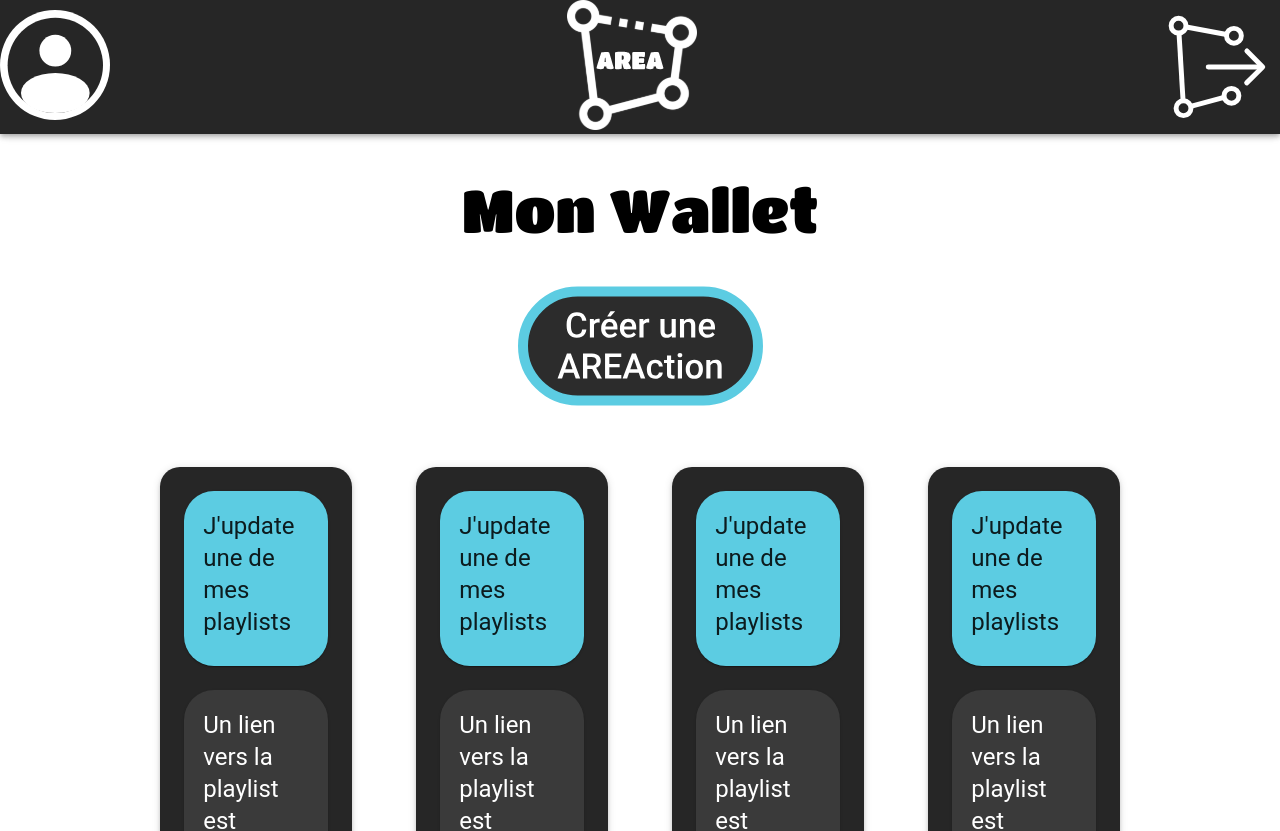
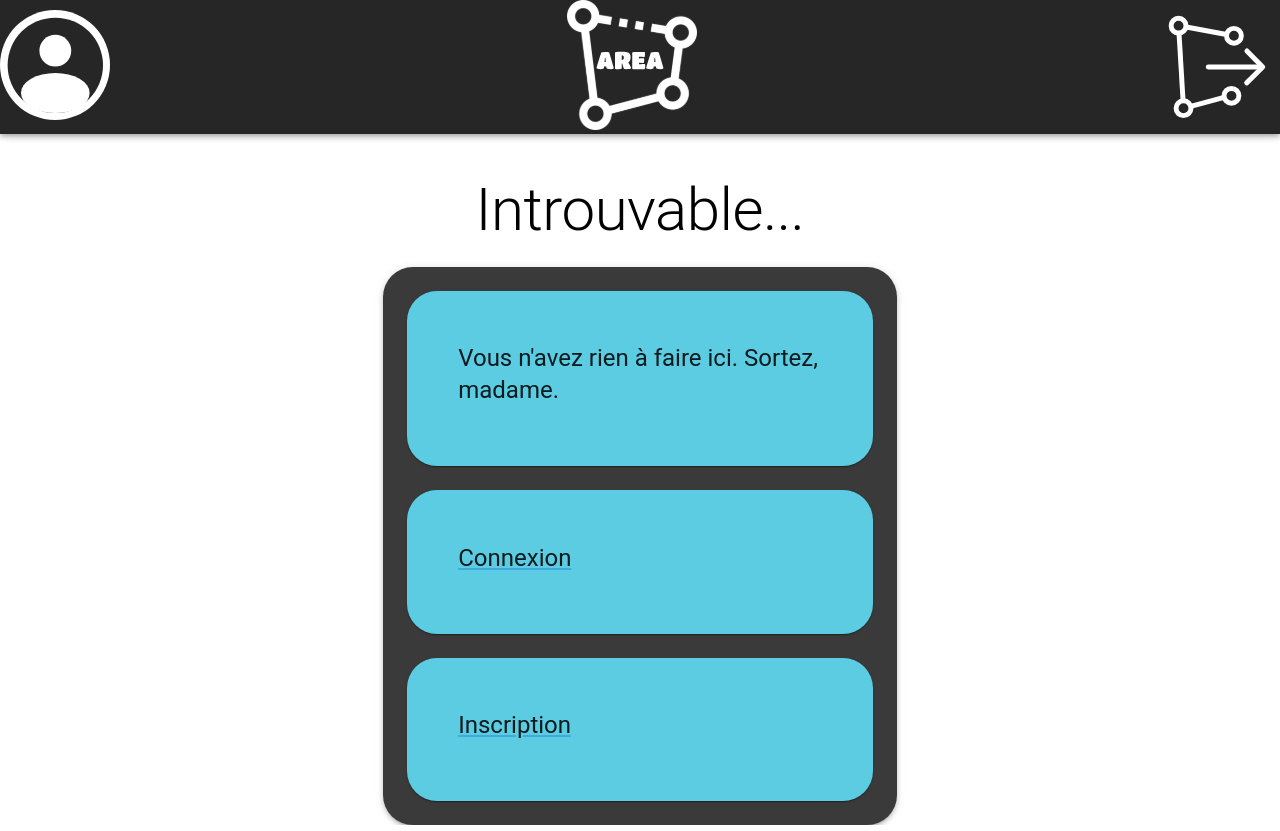
Before and after one commit to ErwanSimonetti/Area, a React (Create React App) app in the folder web/web-app/: page /wallet in a window 1280 px wide. Shown: the top 831 px of the page. Built offline with nearby package versions, Linux system fonts and the light colour scheme.

Commit message:
feat(logout): protected the routes set a useeffect to condition access to pages if there is no jwt, there is no access to wallet & services

```diff
--- a/web/web-app/package.json
+++ b/web/web-app/package.json
@@ -14,7 +14,9 @@
     "@testing-library/user-event": "^13.5.0",
     "axios": "^1.1.3",
     "gapi-script": "^1.2.0",
+    "js-cookie": "^3.0.1",
     "react": "^18.2.0",
+    "react-cookie": "^4.1.1",
     "react-dom": "^18.2.0",
     "react-google-login": "^5.2.2",
     "react-login-github": "^1.0.8",
--- a/web/web-app/src/App.js
+++ b/web/web-app/src/App.js
@@ -6,17 +6,31 @@ import NavBar from './Components/Navbar'
 import { Route, Routes } from 'react-router-dom'
 import Register from './Components/Register'
 import Services from './Components/Services'
+import Cookies from 'js-cookie'
+import Forbidden from './Components/Forbidden'
 
 export default function App () {
+  const [loggedIn, setLoggedIn] = React.useState(Cookies.get('jwt') < 0)
+
   return (
     <div className='App'>
-      <NavBar />
+      <NavBar setLoggedIn={ setLoggedIn } loggedIn={ loggedIn }/>
       <Routes>
         <Route path='/' element={<Home />} />
-        <Route path='/register' element={<Register />} />
-        <Route path='/login' element={<Login />} />
-        <Route path='/wallet' element={<Wallet />} />
-        <Route path='/user/services' element={<Services />} />
+        {loggedIn === true &&
+        <React.Fragment>
+          <Route path='/wallet' element={<Wallet />} />
+          <Route path='/user/services' element={<Services />} />
+        </React.Fragment>
+        }
+        {loggedIn === false &&
+        <React.Fragment>
+          <Route path='/user/services' element={<Forbidden />} />
+          <Route path='/wallet' element={<Forbidden />} />
+          <Route path='/register' element={<Register />} />
+          <Route path='/login' element={<Login />} />
+        </React.Fragment>
+      }
       </Routes>
     </div>
   )
--- /dev/null
+++ b/web/web-app/src/Components/Forbidden.js
@@ -0,0 +1,62 @@
+import * as React from 'react'
+import { Grid, Card, Box, Link, Button } from '@mui/material'
+import { createTheme, ThemeProvider, Typography } from '@material-ui/core'
+
+const btmCard = {
+    bgcolor: '#5CCCE2',
+    borderColor: 'text.primary',
+    m: 3,
+    padding: '10%',
+    borderRadius: '30px'
+}
+const parentCard = {
+    bgcolor: '#3A3A3A',
+    borderRadius: '30px',
+    boxShadow: 3,
+    padding: '0%'
+}
+
+const theme = createTheme({
+    typography: {
+      fontFamily: ['Titan One', 'cursive'].join(',')
+    }
+  })
+
+export default function Forbidden () {
+    return (
+        <Box sx={{
+            marginTop: 5,
+            display: 'flex',
+            flexDirection: 'column',
+            alignItems: 'center'
+        }}>
+            <ThemeProvider theme={theme}>
+                <Typography variant='h2' gutterBottom> Introuvable...</Typography>
+            </ThemeProvider>
+            <Card container sx={{ ...parentCard }} display={ 'flex' } justifyContent={'center'}>
+                <Card sx={{ ...btmCard }}>
+                    <Typography gutterBottom variant="h5" color={'white'}>
+                        Vous n&apos;avez rien à faire ici. Sortez, madame.
+                    </Typography>
+                </Card>
+                {/* <Button> */}
+                    <Link href={'/login'}>
+                        <Card sx={{ ...btmCard }}>
+                            <Typography gutterBottom variant="h5" color={'white'}>
+                                Connexion
+                            </Typography>
+                        </Card>
+                    </Link>
+                    <Link href={'/register'}>
+                        <Card sx={{ ...btmCard }}>
+                            <Typography gutterBottom variant="h5" color={'white'}>
+                                Inscription
+                            </Typography>
+                        </Card>
+                    </Link>
+
+                {/* </Button> */}
+            </Card>
+        </Box>
+    )
+}
--- a/web/web-app/src/Components/Navbar.js
+++ b/web/web-app/src/Components/Navbar.js
@@ -10,23 +10,21 @@ import LogoutIcon from './Icons/LogoutIcon'
 const StyledAppBar = styled(AppBar)(({ theme }) => ({
     backgroundColor: '#262626'
 }))
-
-export default function NavBar () {
-    const [disabledWallet, setDisabledWallet] = React.useState(false)
-
+export default function NavBar ({ setLoggedIn }) {
     React.useEffect(() => {
         console.log('je fais un truc')
-        if (localStorage.getItem('loggedIn') !== true) {
-            setDisabledWallet(true)
+        const cookie = document.cookie.indexOf('jwt')
+        console.log(cookie)
+        if (cookie !== -1) {
+            setLoggedIn(true)
         }
-    })
+    }, [])
 
     const handleLogout = (event) => {
         event.preventDefault()
         axios.get('http://localhost:8080/logout/', { withCredentials: true })
         .then(function (response) {
             localStorage.setItem('loggedIn', false)
-            setDisabledWallet(false)
         }).catch(function (error) {
             console.log(error)
         })
```
